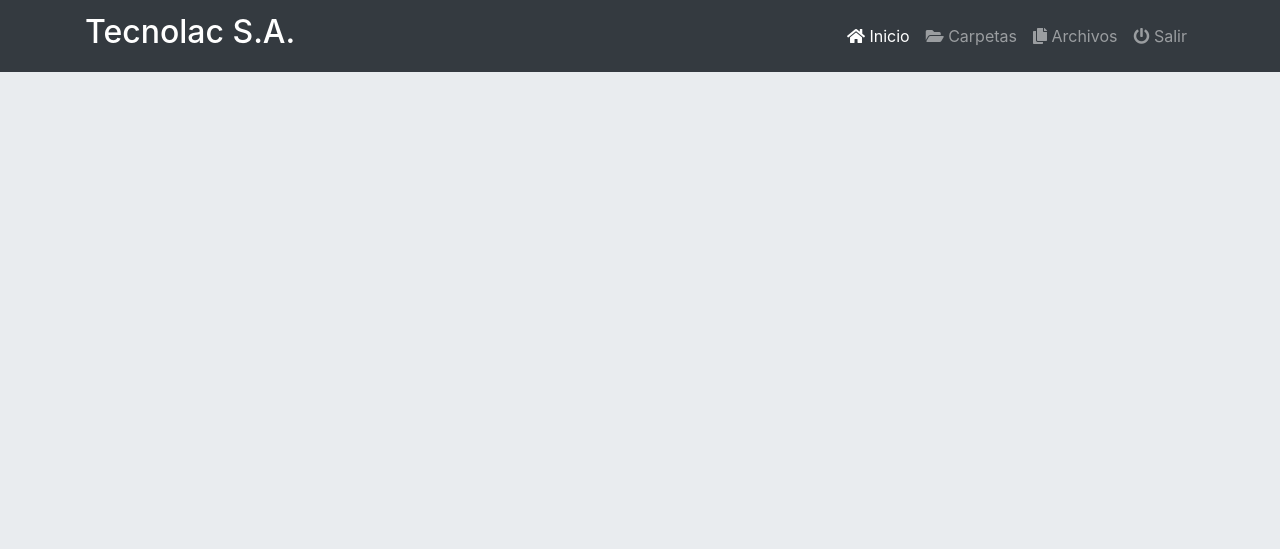
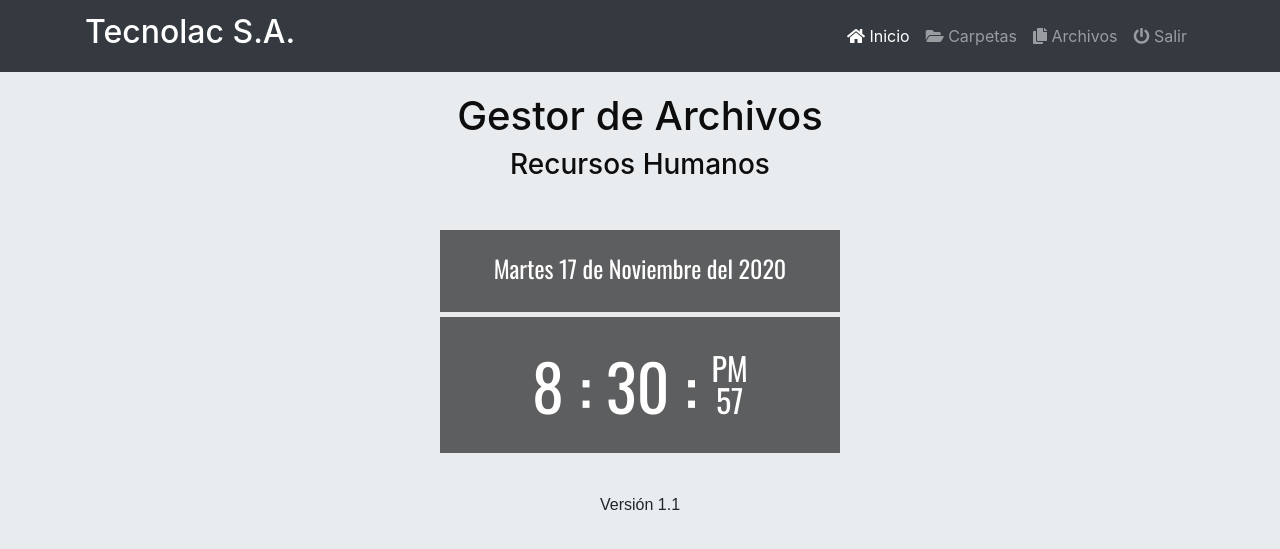
Before and after one commit to murgapo/garh, a PHP site: page /views/begin.php in a window 1280 px wide. Shown: the top 549 px of the page. Run offline with PHP 8.4, Linux system fonts and the light colour scheme; the visitor is signed in with stand-in values (Sample User, id 1).

Commit message:
Se actualizó a la versión 1.1

```diff
--- /dev/null
+++ b/css/begin.css
@@ -0,0 +1,72 @@
+*{
+    margin: 0;
+    padding: 0;
+    -webkit-box-sizing: border-box;
+    -moz-box-sizing: border-box;
+    box-sizing: border-box;
+}
+
+.col-sm-12{
+    padding-top: 20px;
+}
+
+.titulos{
+    text-align: center;
+    color: #0d0d0d;
+}
+
+.wrap{
+    width: 90%;
+    max-width: 1000px;
+    margin: auto;
+
+}
+
+.widget{
+    width: 40%;
+    /* margin: 2em; */
+    padding-top: 40px;
+    margin: auto;
+}
+
+.widget p{
+    display: inline-block;
+    line-height: 1rem;
+    color: #fff;
+    /*font-weight: bold;*/
+}
+
+.fecha{
+    font-family: Oswald, Arial;
+    text-align: center;
+    font-size: 1.5em;
+    margin-bottom: 0.3125rem;
+    background: rgba(0, 0, 0, 0.6);
+    padding: 20px;
+    width: 100%;
+}
+
+.reloj{
+    font-family: Oswald, Arial;
+    width: 100%;
+    padding: 20px;
+    font-size: 4em;
+    text-align: center;
+    background:   rgba(0, 0, 0, 0.6);
+}
+
+.reloj .caja-segundos{
+    display: inline-block;
+}
+
+.reloj .segundos, .reloj .ampm{
+    font-size: 2rem;
+    display: block;
+}
+
+.version{
+    font-family: "Poppins", sans-serif;
+    /*width: 100%;*/
+    text-align: center;
+    margin-top: 40px;
+}
--- a/docs/credenciales.txt
+++ b/docs/credenciales.txt
@@ -1,2 +1,2 @@
 user: manager
-pass: 19122019
+pass: 19122019 - 16112020
--- a/index.php
+++ b/index.php
@@ -2,8 +2,8 @@
 <html lang="es">
 
 <head>
-    <title>Login</title>
-    <link rel="icon" type="image/png"  href="./img/favicon.png">
+    <link rel="icon" type="image/png" href="img/favicon.png">
+    <title>Login - GARH</title>
     <meta charset="UTF-8">
     <meta name="viewport" content="width=device-width, initial-scale=1, shrink-to-fit=no">
     <link rel="stylesheet" type="text/css" href="librarys/bootstrap4/bootstrap.min.css">
--- /dev/null
+++ b/js/reloj.js
@@ -0,0 +1,63 @@
+(function () {
+
+    var actualizarHora = function () { //Creamos la función
+
+        //Declaración de variables para obtener datos de fecha y hora
+        var fecha = new Date(),
+            horas = fecha.getHours(),
+            minutos = fecha.getMinutes(),
+            segundos = fecha.getSeconds(),
+            diaSemana = fecha.getDay(),
+            dia = fecha.getDate(),
+            mes = fecha.getMonth(),
+            year = fecha.getFullYear(),
+            ampm;
+
+        //Declaración de variables para acceder a su información en HTML
+        var pHoras = document.getElementById('horas'),
+            pMinutos = document.getElementById('minutos'),
+            pSegundos = document.getElementById('segundos'),
+            pDiaSemana = document.getElementById('diaSemana'),
+            pDia = document.getElementById('dia'),
+            pMes = document.getElementById('mes'),
+            pYear = document.getElementById('year'),
+            pAmPm = document.getElementById('ampm');
+
+        //Mostrar información en la pantalla
+        //Arreglo con los días de la semana
+        var semana = ['Domingo', 'Lunes', 'Martes', 'Miercoles', 'Jueves', 'Viernes', 'Sábado'];
+        pDiaSemana.textContent = semana[diaSemana];
+        pDia.textContent = dia;
+        var meses = ['Enero', 'Febrero', 'Marzo', 'Abril', 'Mayo', 'Junio', 'Julio', 'Agosto', 'Septiembre', 'Octubre', 'Noviembre', 'Diciembre'];
+        pMes.textContent = meses[mes];
+        pYear.textContent = year;
+
+        if (horas >= 12) {
+            horas = horas - 12;
+            ampm = 'PM';
+        } else {
+            ampm = 'AM';
+        }
+
+        if (horas == 0) {
+            horas = 12;
+        };
+        //Mostramos en pantalla la hora
+        pHoras.textContent = horas;
+        if(minutos < 10){
+            minutos = "0" + minutos;
+        };
+        pMinutos.textContent = minutos;
+        if(segundos < 10){
+            segundos = "0" + segundos;
+        };
+        pSegundos.textContent = segundos;
+        pAmPm.textContent = ampm;
+    };
+
+    //Llamar a la función actualizarHora para que se ejecute automáticamente
+    actualizarHora();
+    //Hacer que la función se ejecute vada segundo
+    var intervalo = setInterval(actualizarHora, 1000);
+
+}())
--- a/views/begin.php
+++ b/views/begin.php
@@ -6,13 +6,45 @@
 
     <div class="container">
         <div class="row">
-            <div class="col-sm-12"></div>
+            <div class="col-sm-12">
+                <h1 class="titulos">Gestor de Archivos</h1>
+                <h3 class="titulos">Recursos Humanos</h3>
+            </div>
         </div>
     </div>
 
+    <!-- *** Reloj *** -->
+    <div class="wrap">
+        <div class="widget">
+            <div class="fecha">
+                <p id="diaSemana" class="diaSemana"></p>
+                <p id="dia" class="dia"></p>
+                <p>de </p>
+                <p id="mes" class="mes"></p>
+                <p>del </p>
+                <p id="year" class="year"></p>
+            </div>
+            <div class="reloj">
+                <p id="horas" class="horas"></p>
+                <p>:</p>
+                <p id="minutos" class="minutos"></p>
+                <p>:</p>
+                <div class="caja-segundos">
+                    <p id="ampm" class="ampm"></p>
+                    <p id="segundos" class="segundos"></p>
+                </div>
+            </div>
+        </div>
+        <div class="version">
+            <p>Versión 1.1</p>
+        </div>
+
+    </div>
+
+
 <?php
     include "footer.php";
-    }else {
+} else {
     header("location:../index.php");
 }
 ?>
--- a/views/files.php
+++ b/views/files.php
@@ -8,7 +8,7 @@ if (isset($_SESSION['user'])) {
 
     <div class="jumbotron jumbotron-fluid">
         <div class="container">
-            <h1 class="display-4">Gestor de Archivos</h1>
+            <h1 class="display-4">Administrar Archivos</h1>
             <span class="btn btn-primary" data-toggle="modal" data-target="#modalAgregarArchivos">
                 <span class="fas fa-plus-circle"></span> Agregar Archivos
             </span>
--- a/views/footer.php
+++ b/views/footer.php
@@ -4,6 +4,7 @@
         <script src="../librarys/sweetalert.min.js"></script>
         <script src="../librarys/datatables/jquery.dataTables.min.js"></script>
         <script src="../librarys/datatables/dataTables.bootstrap4.min.js"></script>
+        <script src="../js/reloj.js"></script>
         </body>
 
         </html>
--- a/views/header.php
+++ b/views/header.php
@@ -2,12 +2,16 @@
 <html lang="es">
 
 <head>
-    <title>Gestor de archivos</title>
+    <link rel="icon" type="image/png" href="../img/favicon.png">
+    <title>Gestor de archivos RRHH</title>
     <meta charset="UTF-8">
     <meta name="viewport" content="width=device-width, initial-scale=1, shrink-to-fit=no">
     <link rel="stylesheet" href="../librarys/bootstrap4/bootstrap.min.css">
     <link rel="stylesheet" href="../librarys/fontawesome/css/all.css">
     <link rel="stylesheet" href="../librarys/datatables/dataTables.bootstrap4.min.css">
+    <link rel="stylesheet" href="../css/begin.css" type="text/css">
+    <link rel="preconnect" href="https://fonts.gstatic.com">
+    <link rel="stylesheet" href="https://fonts.googleapis.com/css2?family=Oswald&display=swap">
 </head>
 
 <body style="background-color: #e9ecef">
@@ -21,6 +25,7 @@
             </button>
             <div class="collapse navbar-collapse" id="navbarResponsive">
                 <ul class="navbar-nav ml-auto">
+
                     <!-- Botón Inicio -->
                     <li class="nav-item active">
                         <a class="nav-link" href="begin.php"> <span class="fas fa-home"></span> Inicio
@@ -42,6 +47,7 @@
                     <li class="nav-item">
                         <a class="nav-link" href="../process/user/close.php"> <span class="fas fa-power-off"></span> Salir</a>
                     </li>
+
                 </ul>
             </div>
         </div>
```
Also changed, not shown: 1 other file. Lines whose indentation alone changed are shown as unchanged.
